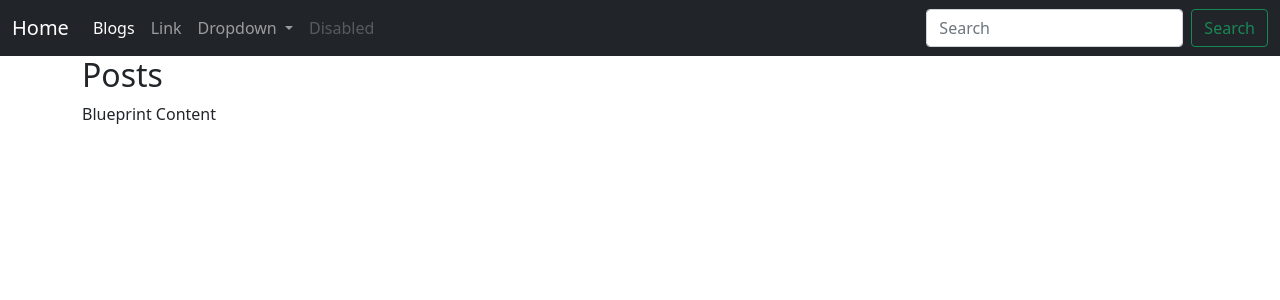
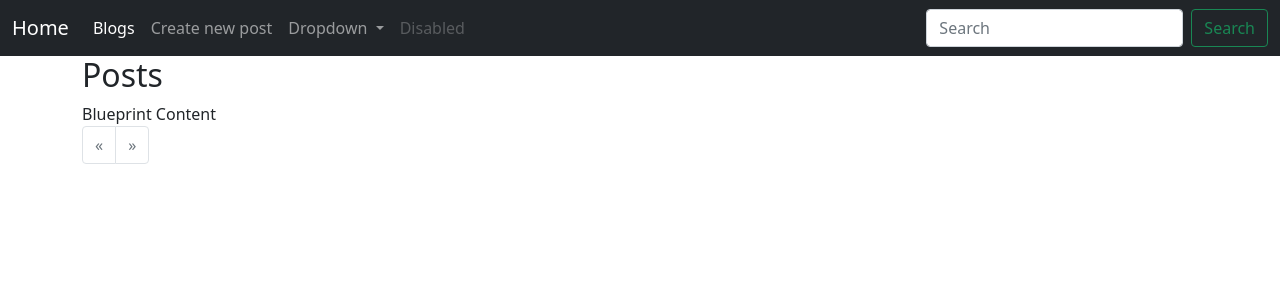
Before and after one commit to anisimovkv/flask, a Flask app: page /blog/ in a window 1280 px wide. Shown: the top 300 px of the page. Run offline with Flask 2, Linux system fonts and the light colour scheme; data that the repository does not hold is empty.

Commit message:
added:  - pagination

```diff
--- a/app/posts/blueprint.py
+++ b/app/posts/blueprint.py
@@ -33,13 +33,24 @@ def post_create():
 @posts.route('/')
 def index():
     search_word = request.args.get('search')
+    raw_page: str = request.args.get('page')
+    if raw_page and raw_page.isdigit():
+        page: int = int(raw_page)
+    else:
+        page = 1
+
     if search_word:
-        posts_list = Post.query.filter(
+        posts_objects = Post.query.filter(
             Post.title.ilike(f'%{search_word}%') |
-            Post.body.ilike(f'%{search_word}%')).all()
+            Post.body.ilike(f'%{search_word}%'))  # .all()
     else:
-        posts_list = Post.query.order_by(Post.date_created.desc())
-    return render_template('posts/post_index.html', posts=posts_list)
+        posts_objects = Post.query.order_by(Post.date_created.desc())
+
+    pages = posts_objects.paginate(page=page, per_page=3)
+    iter_pages = pages.iter_pages()
+
+    return render_template(
+        'posts/post_index.html', posts=posts_objects, pages=pages)
 
 
 @posts.route('/<slug>')
--- a/app/posts/templates/posts/post_index.html
+++ b/app/posts/templates/posts/post_index.html
@@ -10,7 +10,7 @@ Posts
 
 {% block content %}
 Blueprint Content
-{% for post in posts %}
+{% for post in pages.items %}
 <div class="card border-info mb-3">
     <div class="card-header">
         {{ post.date_created }}
@@ -24,10 +24,41 @@ Blueprint Content
     </div>
     <div class="card-footer">
         {% for tag in post.tags %}
-        <a href="{{ url_for('posts.tag_detail', slug=tag.slug) }}" class="btn btn-link btn-sm">{{ tag.name }}</a>
+        <a href="{{ url_for('posts.tag_detail', slug=tag.slug) }}"
+           class="btn btn-link btn-sm">{{ tag.name }}</a>
         {% endfor %}
     </div>
 </div>
+{% endfor %}
+<nav aria-label="Page navigation example">
+    <ul class="pagination">
+        <li class="page-item {% if not pages.has_prev %} disabled {% endif %}">
+            <a class="page-link" href="./?page={{ pages.prev_num }}"
+               aria-label="Previous">
+                <span aria-hidden="true">&laquo;</span>
+            </a>
+        </li>
+        {% for page in pages.iter_pages(left_edge=2, left_current=2, right_current=2, right_edge=2) %}
+        {% if page %}
+            {% if page != pages.page %}
+                <li class="page-item"><a class="page-link" href="./?page={{ page }}">{{
+                page }}</a></li>
+            {% else %}
+                <li class="page-item active"><a class="page-link"
+                                        href="./?page={{ page }}">{{ page }}</a></li>
+            {% endif %}
+        {% else %}
+            <span class=ellipsis>…</span>
+        {% endif %}
+        {% endfor %}
 
-{% endfor %}
+        <li class="page-item {% if not pages.has_next %} disabled {% endif %}">
+            <a class="page-link" href="./?page={{ pages.next_num }}"
+               aria-label="Next">
+                <span aria-hidden="true">&raquo;</span>
+            </a>
+        </li>
+    </ul>
+</nav>
+
 {% endblock %}
--- a/app/templates/base.html
+++ b/app/templates/base.html
@@ -32,7 +32,7 @@
                     <a class="nav-link active" aria-current="page" href="{{ url_for('posts.index') }}">Blogs</a>
                 </li>
                 <li class="nav-item">
-                    <a class="nav-link" href="#">Link</a>
+                    <a class="nav-link" href="{{ url_for('posts.post_create') }}">Create new post</a>
                 </li>
                 <li class="nav-item dropdown">
                     <a class="nav-link dropdown-toggle" href="#"
```
